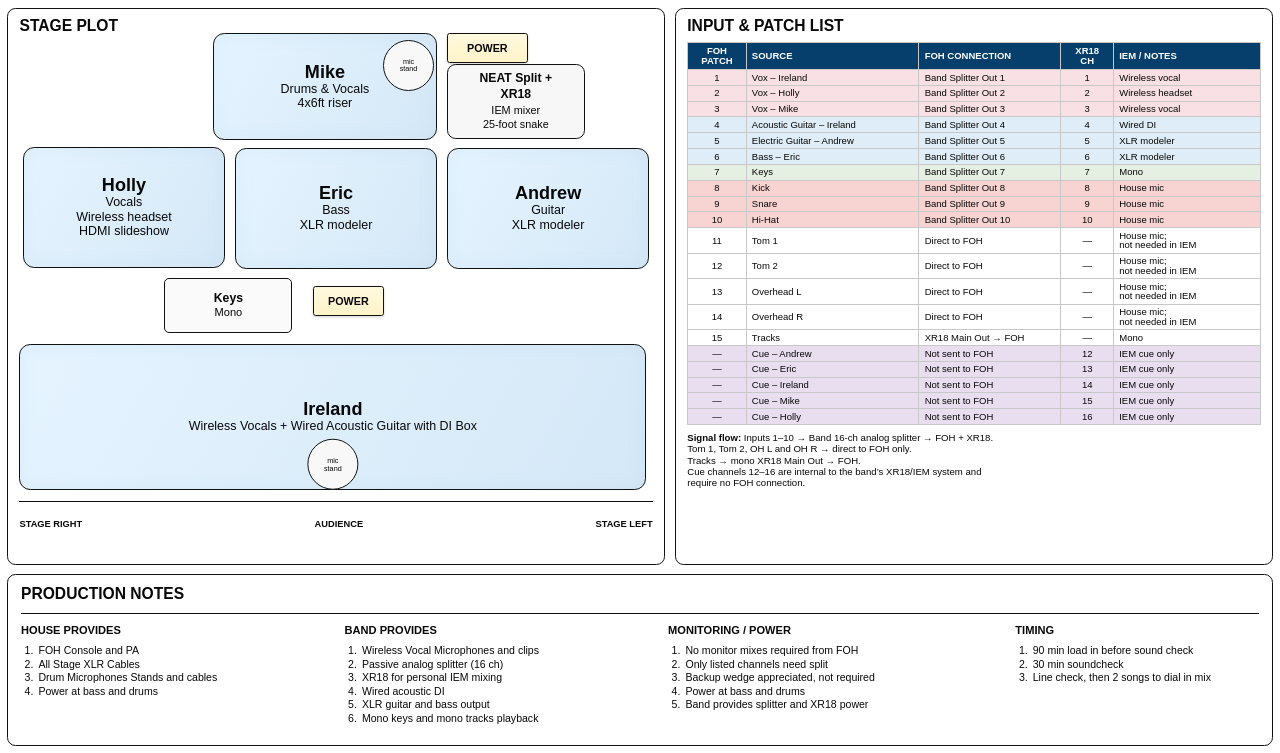
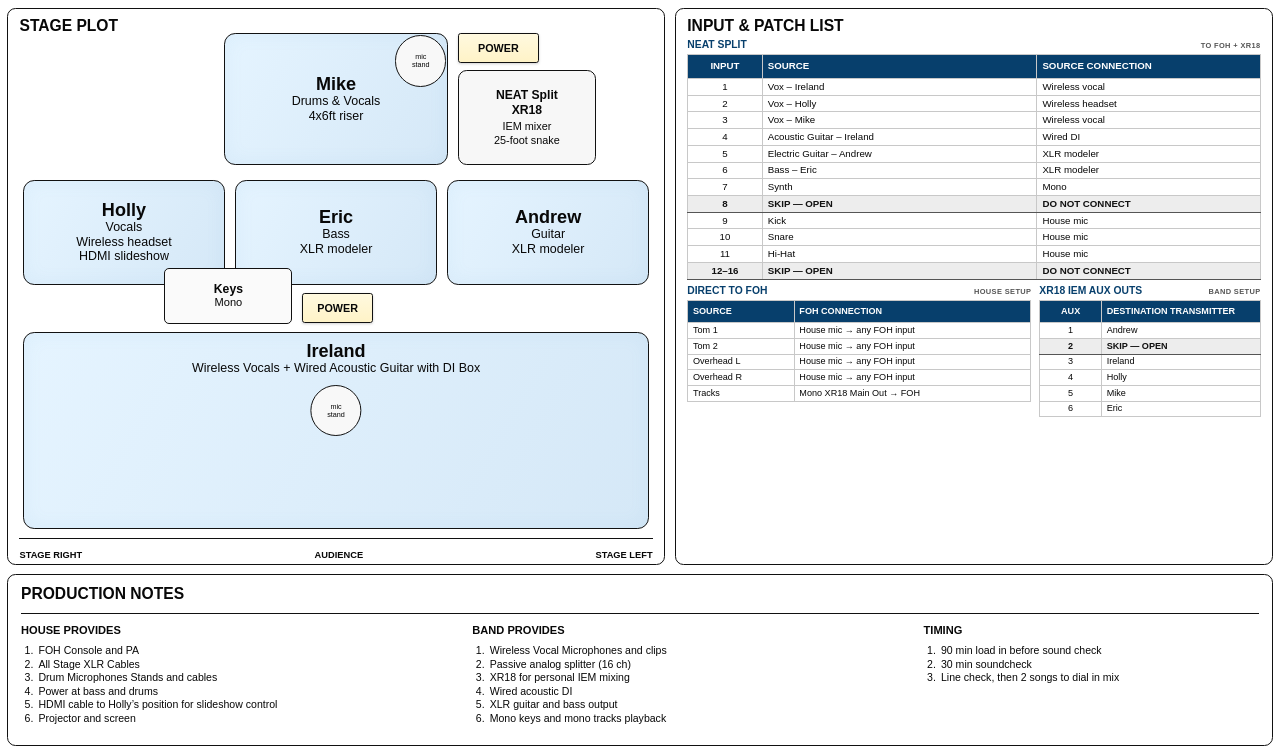
Before and after one commit to coldpour/redkarma, a website: page stage/index.html in a window 1280 px wide. Shown: the part 47-800 px from the top of the page. Drawn offline with Linux system fonts and the light colour scheme.

Commit message:
update stage plot and input list

```diff
--- a/stage/index.html
+++ b/stage/index.html
@@ -33,7 +33,7 @@
 
                     <div class="power power-splitter">POWER</div>
                     <div class="splitter">
-                        <strong>NEAT Split +<br>XR18</strong>
+                        <strong>NEAT Split<br>XR18</strong>
                         <span>IEM mixer</span>
                         <span>25-foot snake</span>
                     </div>
@@ -84,54 +84,80 @@
             <section class="panel patch-list" aria-labelledby="patch-list-title">
                 <h2 id="patch-list-title">INPUT &amp; PATCH LIST</h2>
 
-                <table>
+                <h3 class="patch-section-title">
+                    <span>NEAT SPLIT</span>
+                    <small>TO FOH + XR18</small>
+                </h3>
+
+                <table class="splitter-inputs">
                     <colgroup>
-                        <col class="patch-number">
-                        <col class="source">
-                        <col class="connection">
-                        <col class="channel">
-                        <col class="notes">
+                        <col class="split-number">
+                        <col class="split-source">
+                        <col class="split-connection">
                     </colgroup>
                     <thead>
                         <tr>
-                            <th scope="col">FOH<br>PATCH</th>
+                            <th scope="col">INPUT</th>
                             <th scope="col">SOURCE</th>
-                            <th scope="col">FOH CONNECTION</th>
-                            <th scope="col">XR18<br>CH</th>
-                            <th scope="col">IEM / NOTES</th>
+                            <th scope="col">SOURCE CONNECTION</th>
                         </tr>
                     </thead>
                     <tbody>
-                        <tr class="vocals"><td>1</td><td>Vox – Ireland</td><td>Band Splitter Out 1</td><td>1</td><td>Wireless vocal</td></tr>
-                        <tr class="vocals"><td>2</td><td>Vox – Holly</td><td>Band Splitter Out 2</td><td>2</td><td>Wireless headset</td></tr>
-                        <tr class="vocals"><td>3</td><td>Vox – Mike</td><td>Band Splitter Out 3</td><td>3</td><td>Wireless vocal</td></tr>
-                        <tr class="instruments"><td>4</td><td>Acoustic Guitar – Ireland</td><td>Band Splitter Out 4</td><td>4</td><td>Wired DI</td></tr>
-                        <tr class="instruments"><td>5</td><td>Electric Guitar – Andrew</td><td>Band Splitter Out 5</td><td>5</td><td>XLR modeler</td></tr>
-                        <tr class="instruments"><td>6</td><td>Bass – Eric</td><td>Band Splitter Out 6</td><td>6</td><td>XLR modeler</td></tr>
-                        <tr class="keys-row"><td>7</td><td>Keys</td><td>Band Splitter Out 7</td><td>7</td><td>Mono</td></tr>
-                        <tr class="drums"><td>8</td><td>Kick</td><td>Band Splitter Out 8</td><td>8</td><td>House mic</td></tr>
-                        <tr class="drums"><td>9</td><td>Snare</td><td>Band Splitter Out 9</td><td>9</td><td>House mic</td></tr>
-                        <tr class="drums"><td>10</td><td>Hi-Hat</td><td>Band Splitter Out 10</td><td>10</td><td>House mic</td></tr>
-                        <tr><td>11</td><td>Tom 1</td><td>Direct to FOH</td><td>—</td><td>House mic;<br>not needed in IEM</td></tr>
-                        <tr><td>12</td><td>Tom 2</td><td>Direct to FOH</td><td>—</td><td>House mic;<br>not needed in IEM</td></tr>
-                        <tr><td>13</td><td>Overhead L</td><td>Direct to FOH</td><td>—</td><td>House mic;<br>not needed in IEM</td></tr>
-                        <tr><td>14</td><td>Overhead R</td><td>Direct to FOH</td><td>—</td><td>House mic;<br>not needed in IEM</td></tr>
-                        <tr><td>15</td><td>Tracks</td><td>XR18 Main Out → FOH</td><td>—</td><td>Mono</td></tr>
-                        <tr class="cues"><td>—</td><td>Cue – Andrew</td><td>Not sent to FOH</td><td>12</td><td>IEM cue only</td></tr>
-                        <tr class="cues"><td>—</td><td>Cue – Eric</td><td>Not sent to FOH</td><td>13</td><td>IEM cue only</td></tr>
-                        <tr class="cues"><td>—</td><td>Cue – Ireland</td><td>Not sent to FOH</td><td>14</td><td>IEM cue only</td></tr>
-                        <tr class="cues"><td>—</td><td>Cue – Mike</td><td>Not sent to FOH</td><td>15</td><td>IEM cue only</td></tr>
-                        <tr class="cues"><td>—</td><td>Cue – Holly</td><td>Not sent to FOH</td><td>16</td><td>IEM cue only</td></tr>
+                        <tr class="vocals"><td>1</td><td>Vox – Ireland</td><td>Wireless vocal</td></tr>
+                        <tr class="vocals"><td>2</td><td>Vox – Holly</td><td>Wireless headset</td></tr>
+                        <tr class="vocals"><td>3</td><td>Vox – Mike</td><td>Wireless vocal</td></tr>
+                        <tr class="instruments"><td>4</td><td>Acoustic Guitar – Ireland</td><td>Wired DI</td></tr>
+                        <tr class="instruments"><td>5</td><td>Electric Guitar – Andrew</td><td>XLR modeler</td></tr>
+                        <tr class="instruments"><td>6</td><td>Bass – Eric</td><td>XLR modeler</td></tr>
+                        <tr class="keys-row"><td>7</td><td>Synth</td><td>Mono</td></tr>
+                        <tr class="unused"><td>8</td><td>SKIP — OPEN</td><td>DO NOT CONNECT</td></tr>
+                        <tr class="drums"><td>9</td><td>Kick</td><td>House mic</td></tr>
+                        <tr class="drums"><td>10</td><td>Snare</td><td>House mic</td></tr>
+                        <tr class="drums"><td>11</td><td>Hi-Hat</td><td>House mic</td></tr>
+                        <tr class="unused"><td>12–16</td><td>SKIP — OPEN</td><td>DO NOT CONNECT</td></tr>
                     </tbody>
                 </table>
 
-                <p class="signal-flow">
-                    <strong>Signal flow:</strong> Inputs 1–10 → Band 16-ch analog splitter → FOH + XR18.<br>
-                    Tom 1, Tom 2, OH L and OH R → direct to FOH only.<br>
-                    Tracks → mono XR18 Main Out → FOH.<br>
-                    Cue channels 12–16 are internal to the band’s XR18/IEM system and<br class="landscape-only">
-                    require no FOH connection.
-                </p>
+                <div class="patch-subtables">
+                    <div class="patch-subsection">
+                        <h3>
+                            <span>DIRECT TO FOH</span>
+                            <small>HOUSE SETUP</small>
+                        </h3>
+                        <table class="direct-foh">
+                            <thead>
+                                <tr><th scope="col">SOURCE</th><th scope="col">FOH CONNECTION</th></tr>
+                            </thead>
+                            <tbody>
+                                <tr><td>Tom 1</td><td>House mic → any FOH input</td></tr>
+                                <tr><td>Tom 2</td><td>House mic → any FOH input</td></tr>
+                                <tr><td>Overhead L</td><td>House mic → any FOH input</td></tr>
+                                <tr><td>Overhead R</td><td>House mic → any FOH input</td></tr>
+                                <tr class="tracks"><td>Tracks</td><td>Mono XR18 Main Out → FOH</td></tr>
+                            </tbody>
+                        </table>
+                    </div>
+
+                    <div class="patch-subsection iem-outputs">
+                        <h3>
+                            <span>XR18 IEM AUX OUTS</span>
+                            <small>BAND SETUP</small>
+                        </h3>
+                        <table>
+                            <thead>
+                                <tr><th scope="col">AUX</th><th scope="col">DESTINATION TRANSMITTER</th></tr>
+                            </thead>
+                            <tbody>
+                                <tr><td>1</td><td>Andrew</td></tr>
+                                <tr class="unused"><td>2</td><td>SKIP — OPEN</td></tr>
+                                <tr><td>3</td><td>Ireland</td></tr>
+                                <tr><td>4</td><td>Holly</td></tr>
+                                <tr><td>5</td><td>Mike</td></tr>
+                                <tr><td>6</td><td>Eric</td></tr>
+                            </tbody>
+                        </table>
+                    </div>
+                </div>
             </section>
         </div>
 
@@ -139,17 +165,23 @@
             <h2 id="production-notes-title">PRODUCTION NOTES</h2>
 
             <div class="notes-grid">
-                <div>
+                <div class="notes-column notes-column-house">
+                    <div class="note-group note-house">
                         <h3>HOUSE PROVIDES</h3>
                         <ol>
                             <li>FOH Console and PA</li>
                             <li>All Stage XLR Cables</li>
                             <li>Drum Microphones Stands and cables</li>
                             <li>Power at bass and drums</li>
+                            <li>HDMI cable to Holly’s position for slideshow control</li>
+                            <li>Projector and screen</li>
                         </ol>
                     </div>
 
-                <div>
+                </div>
+
+                <div class="notes-column notes-column-band">
+                    <div class="note-group note-band">
                         <h3>BAND PROVIDES</h3>
                         <ol>
                             <li>Wireless Vocal Microphones and clips</li>
@@ -161,18 +193,7 @@
                         </ol>
                     </div>
 
-                <div>
-                    <h3>MONITORING / POWER</h3>
-                    <ol>
-                        <li>No monitor mixes required from FOH</li>
-                        <li>Only listed channels need split</li>
-                        <li>Backup wedge appreciated, not required</li>
-                        <li>Power at bass and drums</li>
-                        <li>Band provides splitter and XR18 power</li>
-                    </ol>
-                </div>
-
-                <div>
+                    <div class="note-group note-timing">
                         <h3>TIMING</h3>
                         <ol>
                             <li>90 min load in before sound check</li>
@@ -181,6 +202,7 @@
                         </ol>
                     </div>
                 </div>
+            </div>
         </section>
     </div>
 </main>
--- a/stage/stage.css
+++ b/stage/stage.css
@@ -88,6 +88,7 @@ body {
 .stage-plot {
     display: flex;
     flex-direction: column;
+    padding-bottom: 0.35em;
 }
 
 .stage-area {
@@ -125,25 +126,25 @@ body {
 
 .mike {
     top: 0;
-    left: 30.5%;
+    left: 32.25%;
     width: 35.5%;
-    height: 20.5%;
+    height: 25%;
 }
 
 .mike-mic {
     z-index: 2;
-    top: 1.2%;
-    right: 34.5%;
+    top: 2px;
+    right: calc(32.25% + 2px);
     left: auto;
     transform: none;
 }
 
 .splitter {
-    top: 5.8%;
+    top: 7%;
     right: auto;
-    left: 67.5%;
+    left: 69.25%;
     width: 21.8%;
-    height: 14.4%;
+    height: 18%;
     flex-direction: column;
     border-radius: 0.8em;
     background: #f7f7f7;
@@ -168,7 +169,7 @@ body {
     z-index: 2;
     top: 0;
     right: auto;
-    left: 67.5%;
+    left: 69.25%;
     width: 12.8%;
 }
 
@@ -183,28 +184,29 @@ body {
 }
 
 .holly {
-    top: 21.7%;
+    top: 27.8%;
     left: 0.5%;
     width: 32%;
-    height: 23.3%;
+    height: 20%;
 }
 
 .eric {
-    top: 22%;
+    top: 27.8%;
     left: 34%;
     width: 32%;
-    height: 23.1%;
+    height: 20%;
 }
 
 .andrew {
-    top: 22%;
+    top: 27.8%;
     right: 0.5%;
     width: 32%;
-    height: 23.1%;
+    height: 20%;
 }
 
 .keys {
-    top: 46.8%;
+    z-index: 2;
+    top: 44.5%;
     left: 22.9%;
     width: 20.2%;
     height: 10.7%;
@@ -219,35 +221,37 @@ body {
 }
 
 .power-keys {
-    top: 48.5%;
-    left: 46.3%;
+    top: 49.3%;
+    left: 44.6%;
     width: 11.3%;
 }
 
 .ireland {
-    top: 59.5%;
-    left: 0;
+    top: 56.7%;
+    left: 0.5%;
     width: 99%;
-    height: 28%;
+    height: 37.4%;
+    justify-content: flex-start;
+    padding-top: 1.5%;
 }
 
 .ireland-mic {
     z-index: 2;
-    top: 87.5%;
-    left: 49.5%;
-    transform: translate(-50%, -100%);
+    top: 66.8%;
+    left: 50%;
+    transform: translateX(-50%);
 }
 
 .stage-orientation {
     position: absolute;
-    bottom: 5%;
+    bottom: 0;
     left: 0;
     display: flex;
     align-items: flex-end;
     justify-content: space-between;
     width: 100%;
     border-top: 0.11em solid var(--border);
-    padding-top: 2.6%;
+    padding-top: 1.6%;
     font-size: 0.88em;
     font-weight: 700;
 }
@@ -260,32 +264,48 @@ body {
 }
 
 .patch-list h2 {
-    margin-bottom: 0.55em;
+    margin-bottom: 0.45em;
 }
 
 .patch-list table {
     width: 100%;
     table-layout: fixed;
     border-collapse: collapse;
-    font-size: 0.9em;
+    font-size: 0.92em;
     line-height: 1.02;
 }
 
-.patch-list .patch-number { width: 10.2%; }
-.patch-list .source { width: 30.2%; }
-.patch-list .connection { width: 24.8%; }
-.patch-list .channel { width: 9.2%; }
-.patch-list .notes { width: 25.6%; }
+.patch-section-title,
+.patch-subsection h3 {
+    display: flex;
+    align-items: baseline;
+    justify-content: space-between;
+    margin: 0 0 0.28em;
+    color: var(--blue);
+    font-size: 0.98em;
+    line-height: 1;
+}
+
+.patch-section-title small,
+.patch-subsection h3 small {
+    color: #555;
+    font-size: 0.72em;
+    letter-spacing: 0.05em;
+}
+
+.patch-list .split-number { width: 13%; }
+.patch-list .split-source { width: 48%; }
+.patch-list .split-connection { width: 39%; }
 
 .patch-list th,
 .patch-list td {
     border: 0.08em solid var(--grid-line);
-    padding: 0.27em 0.55em;
+    padding: 0.3em 0.52em;
     vertical-align: middle;
 }
 
 .patch-list th {
-    height: 2.85em;
+    height: 2.5em;
     background: var(--blue);
     color: #fff;
     font-weight: 700;
@@ -293,27 +313,54 @@ body {
 }
 
 .patch-list th:first-child,
-.patch-list th:nth-child(4),
-.patch-list td:first-child,
-.patch-list td:nth-child(4) {
+.patch-list td:first-child {
     text-align: center;
 }
 
-.patch-list td:nth-child(2),
-.patch-list td:nth-child(3) {
+.splitter-inputs td:nth-child(2),
+.splitter-inputs td:nth-child(3),
+.direct-foh td {
     white-space: nowrap;
 }
 
-.patch-list tr.vocals td { background: var(--vocal-pink); }
-.patch-list tr.instruments td { background: var(--instrument-blue); }
-.patch-list tr.keys-row td { background: var(--keys-green); }
-.patch-list tr.drums td { background: var(--drum-pink); }
-.patch-list tr.cues td { background: var(--cue-purple); }
+.patch-list tbody td {
+    background: #fff;
+}
 
-.signal-flow {
-    margin: 0.72em 0 0;
-    font-size: 0.91em;
-    line-height: 1.18;
+.patch-list tr.unused td {
+    border-top: 0.16em solid #555;
+    border-bottom: 0.16em solid #555;
+    background: #ededed;
+    color: #111;
+    font-weight: 700;
+}
+
+.patch-subtables {
+    display: grid;
+    grid-template-columns: minmax(0, 1.4fr) minmax(0, 0.9fr);
+    gap: 0.75em;
+    margin-top: 0.65em;
+}
+
+.patch-subsection {
+    min-width: 0;
+}
+
+.patch-subsection table {
+    font-size: 0.86em;
+}
+
+.direct-foh th:first-child {
+    width: 31%;
+    text-align: left;
+}
+
+.direct-foh td:first-child {
+    text-align: left;
+}
+
+.iem-outputs th:first-child {
+    width: 28%;
 }
 
 /* Production notes */
@@ -329,10 +376,19 @@ body {
 
 .notes-grid {
     display: grid;
-    grid-template-columns: 1fr 1fr 1.08fr 0.82fr;
-    gap: 2.5em;
+    grid-template-columns: 1fr 1fr 0.82fr;
+    grid-template-areas: "house band timing";
+    gap: 4em;
     padding-top: 1em;
 }
+
+.notes-column {
+    display: contents;
+}
+
+.note-house { grid-area: house; }
+.note-band { grid-area: band; }
+.note-timing { grid-area: timing; }
 
 .notes-grid h3 {
     margin: 0 0 0.75em;
@@ -387,21 +443,20 @@ body {
         font-size: 0.9em;
     }
 
-    .signal-flow {
-        margin-bottom: 0.25em;
-    }
-
-    .landscape-only {
-        display: none;
-    }
-
     .production-notes {
         overflow: visible;
     }
 
     .notes-grid {
         grid-template-columns: 1fr;
-        gap: 2em;
+        grid-template-areas: none;
+        gap: 1em;
+    }
+
+    .notes-column {
+        display: flex;
+        flex-direction: column;
+        gap: 0.9em;
     }
 
     .notes-grid h3 {
@@ -412,6 +467,7 @@ body {
 @media (orientation: portrait) and (min-width: 600px) {
     .notes-grid {
         grid-template-columns: repeat(2, minmax(0, 1fr));
+        gap: 2em;
     }
 }
 
```
Lines whose indentation alone changed are shown as unchanged.
